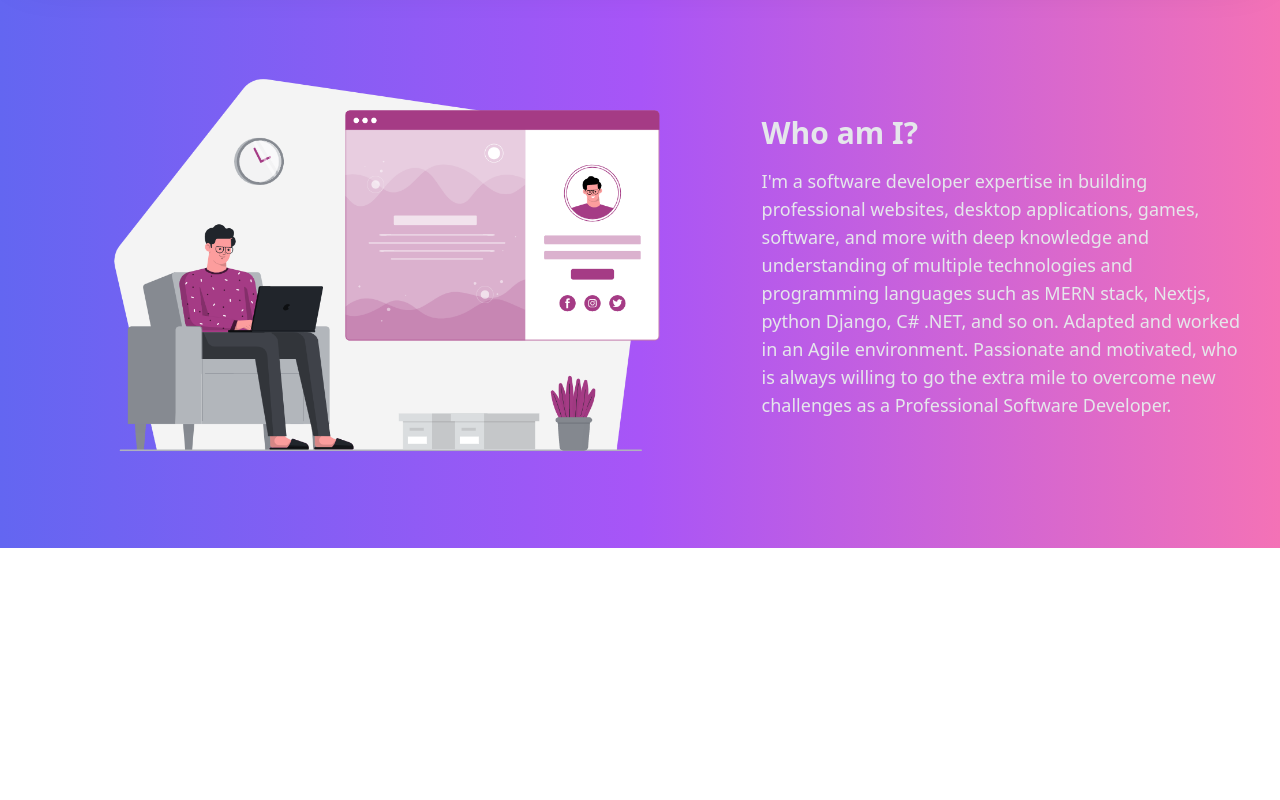
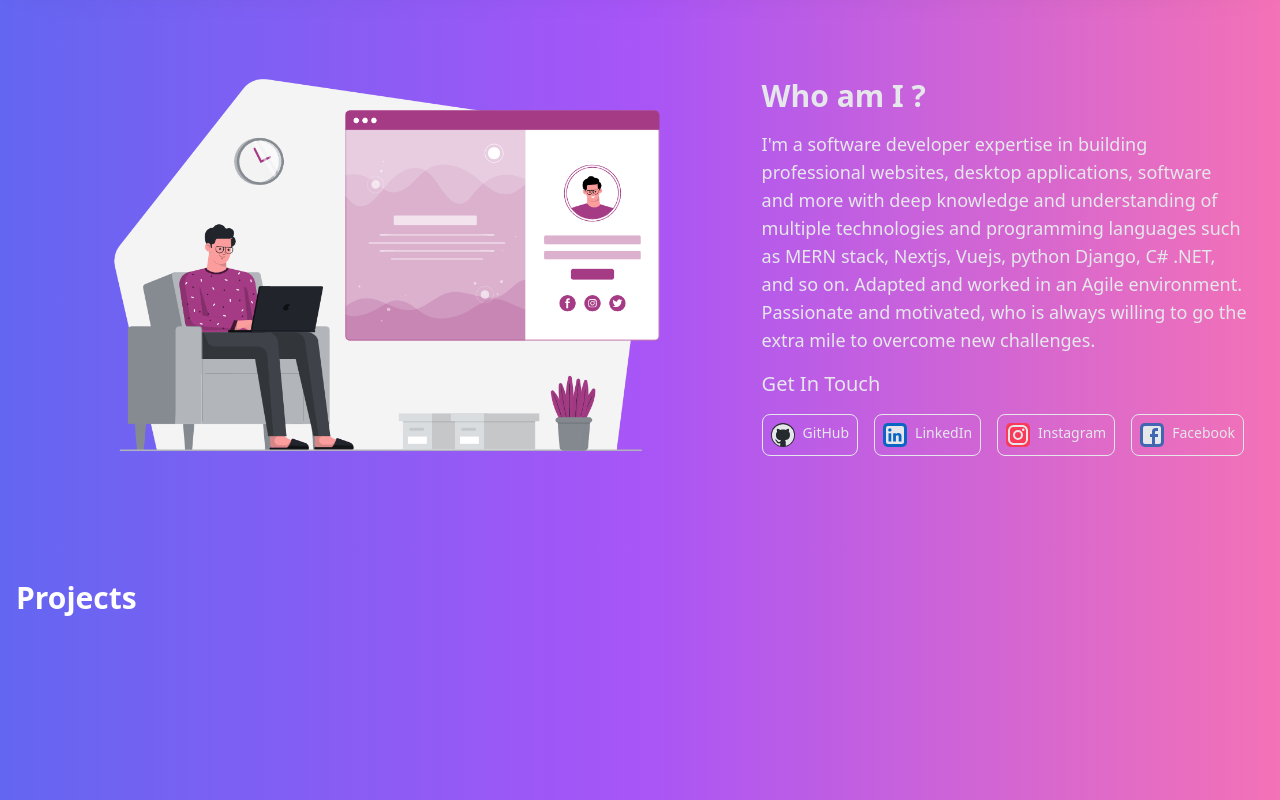
Before and after one commit to Bishesh58/portfolio, a Next.js app: page / in a window 1280 px wide. Shown: the part 720-1520 px from the top of the page. Before the commit the page ends 1268 px from the top, so only its background shows below. Built offline with nearby package versions, Linux system fonts and the light colour scheme.

Commit message:
added social links

```diff
--- a/components/About.js
+++ b/components/About.js
@@ -1,5 +1,10 @@
 import Image from 'next/image'
 import illustrate from '../public/code1.png'
+import GitHubIcon from '@mui/icons-material/GitHub'
+import LinkedInIcon from '@mui/icons-material/LinkedIn'
+import InstagramIcon from '@mui/icons-material/Instagram'
+import FacebookIcon from '@mui/icons-material/Facebook'
+
 function About() {
   return (
     <div className="flex flex-col-reverse items-center justify-center md:flex-row md:p-4">
@@ -7,17 +12,38 @@ function About() {
         <Image src={illustrate} layout="responsive" />
       </div>
       <div className="p-4 font-sans text-xl text-gray-200 md:flex-[0.4]">
-        <h1 className="py-4 text-3xl font-bold">Who am I?</h1>
+        <h1 className="py-4 text-3xl font-bold">Who am I ?</h1>
         <div className="text-base md:text-lg">
           <p>
             I'm a software developer expertise in building professional
-            websites, desktop applications, games, software, and more with deep
+            websites, desktop applications, software and more with deep
             knowledge and understanding of multiple technologies and programming
-            languages such as MERN stack, Nextjs, python Django, C# .NET, and so
-            on. Adapted and worked in an Agile environment. Passionate and
-            motivated, who is always willing to go the extra mile to overcome
-            new challenges as a Professional Software Developer.
+            languages such as MERN stack, Nextjs, Vuejs, python Django, C# .NET,
+            and so on. Adapted and worked in an Agile environment. Passionate
+            and motivated, who is always willing to go the extra mile to
+            overcome new challenges.
           </p>
+        </div>
+        <div className="flex flex-col ">
+          <h2 className="py-4 capitalize">Get in touch</h2>
+          <div className="flex space-x-4 text-sm ">
+            <div className="align-center flex justify-center p-2 rounded-lg border cursor-pointer">
+              <GitHubIcon sx={{ backgroundColor: "#252a2e", borderRadius: "50%"  }}/>
+              <p className="pl-2"> GitHub</p>
+            </div>
+            <div className="align-center flex justify-center p-2 rounded-lg border cursor-pointer">
+              <LinkedInIcon sx={{ backgroundColor: "#0a66c2", borderRadius: "20%" }}/>
+             <p className="pl-2">LinkedIn</p>
+            </div>
+            <div className="align-center flex justify-center p-2 rounded-lg border cursor-pointer">
+              <InstagramIcon sx={{ backgroundColor: "#fb3958", borderRadius: "20%" }}/>
+             <p className="pl-2">Instagram</p>
+            </div>
+            <div className="align-center flex justify-center  p-2 rounded-lg border cursor-pointer">
+              <FacebookIcon sx={{ backgroundColor: "#4267B2", borderRadius: "20%" }}/>
+             <p className="pl-2">Facebook</p>
+            </div>
+          </div>
         </div>
       </div>
     </div>
--- a/components/Projects.js
+++ b/components/Projects.js
@@ -2,8 +2,10 @@
 
 function Projects() {
   return (
-    <div>
-        This is project section...
+    <div className="min-h-screen text-white p-4">
+      <div className="">
+        <h1 className="py-4 text-3xl font-bold">Projects</h1>
+      </div>
     </div>
   )
 }
--- a/package.json
+++ b/package.json
@@ -6,8 +6,12 @@
     "start": "next start"
   },
   "dependencies": {
+    "@emotion/react": "^11.8.2",
+    "@emotion/styled": "^11.8.1",
     "@headlessui/react": "^1.5.0",
     "@heroicons/react": "^1.0.6",
+    "@mui/icons-material": "^5.5.1",
+    "@mui/material": "^5.5.1",
     "next": "latest",
     "react": "^17.0.2",
     "react-dom": "^17.0.2",
--- a/pages/index.tsx
+++ b/pages/index.tsx
@@ -18,9 +18,8 @@ const Home: NextPage = () => {
           <Navbar />
           <Banner />
           <About />
-          {/* <Projects />
-          <Testimonial /> */}
-
+          <Projects />
+          <Testimonial />
         </div>
       </div>
     </div>
```
Also changed, not shown: 1 other file (tests, documents, lock files or other folders).
